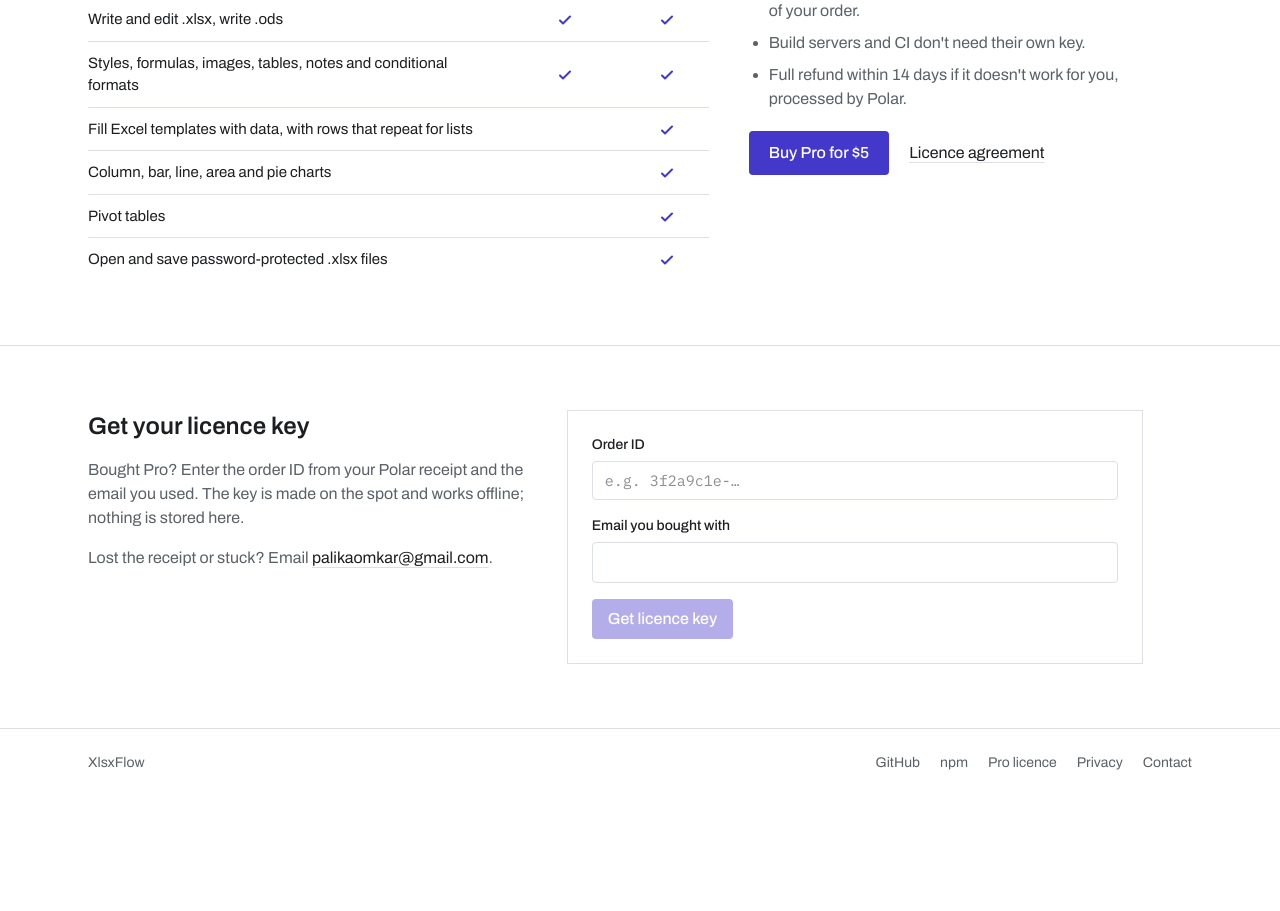
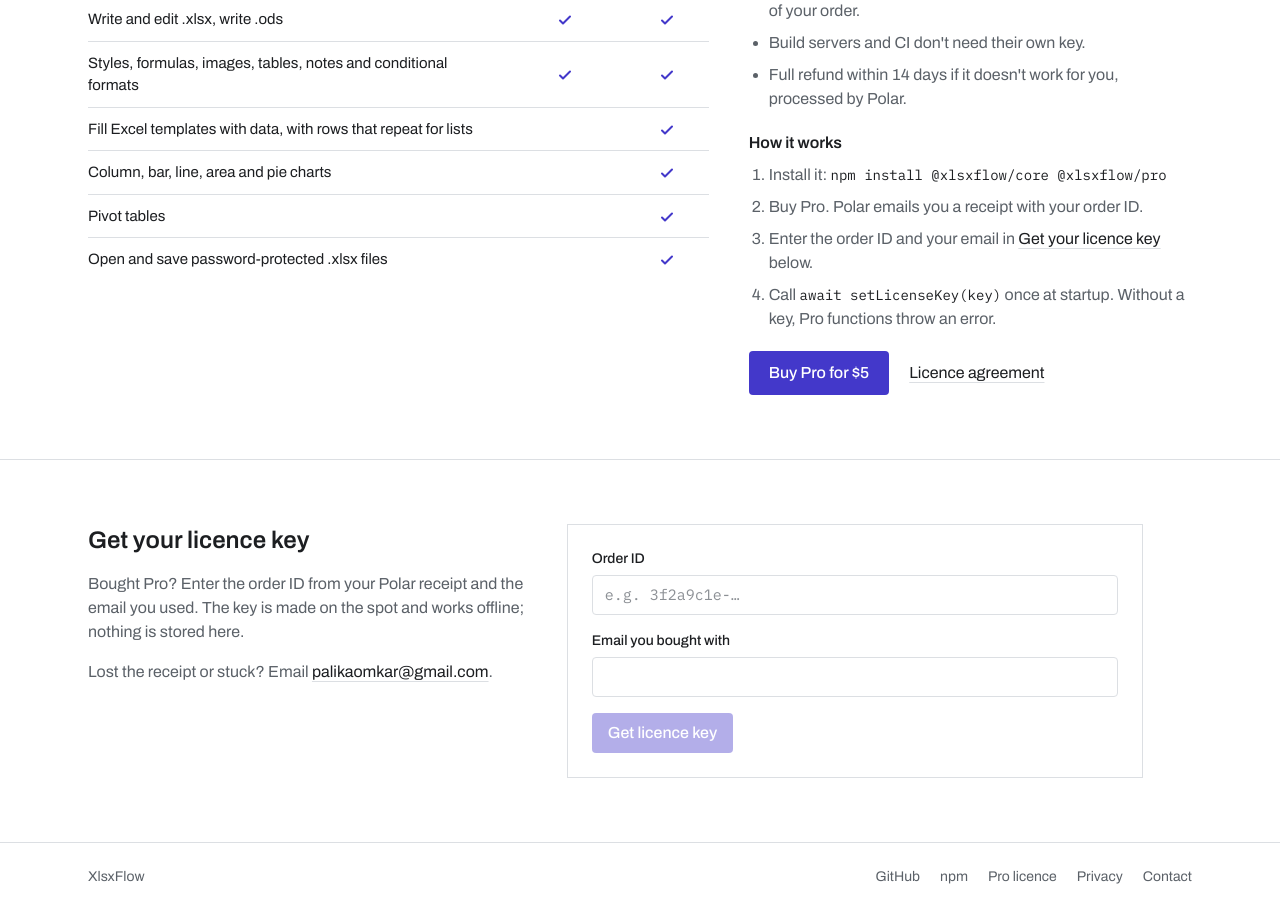
Before and after one commit to xlsxflow/xlsxflow, a Next.js app in the folder apps/portal/: page / in a window 1280 px wide. Shown: the part 2643-3554 px from the top of the page. Before the commit the page ends 3440 px from the top, so only its background shows below. Built offline with nearby package versions, Linux system fonts and the light colour scheme; no server answers.

Commit message:
Website: how Pro works, in four steps

```diff
--- a/apps/portal/src/app/page.tsx
+++ b/apps/portal/src/app/page.tsx
@@ -228,6 +228,15 @@ export default function Home() {
                 <li>Build servers and CI don&apos;t need their own key.</li>
                 <li>Full refund within 14 days if it doesn&apos;t work for you, processed by Polar.</li>
               </ul>
+              <div>
+                <h3 className="font-semibold mb-2">How it works</h3>
+                <ol className="flex flex-col gap-2 list-decimal pl-5 text-muted">
+                  <li>Install it: <code className="font-mono text-sm text-ink">npm install @xlsxflow/core @xlsxflow/pro</code></li>
+                  <li>Buy Pro. Polar emails you a receipt with your order ID.</li>
+                  <li>Enter the order ID and your email in <a href="#licence" className={`${link} text-ink`}>Get your licence key</a> below.</li>
+                  <li>Call <code className="font-mono text-sm text-ink">await setLicenseKey(key)</code> once at startup. Without a key, Pro functions throw an error.</li>
+                </ol>
+              </div>
               <div className="flex flex-wrap items-center gap-x-5 gap-y-3">
                 {CHECKOUT_URL && (
                   <a href={CHECKOUT_URL} className="px-5 py-2.5 rounded-sm bg-accent text-accent-ink font-medium hover:opacity-90">Buy Pro for $5</a>
```
